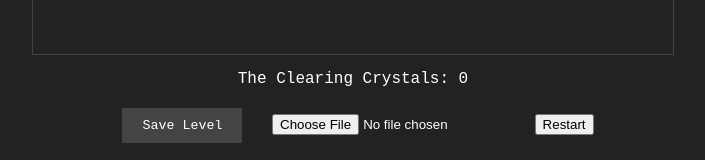
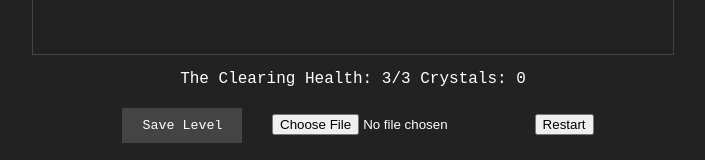
Before and after one commit to dolan/runaround-js, a website built with Vite: page index.html in a window 1280 px wide. Shown: the part 447-607 px from the top of the page, without its empty margins (287-992 px from the left). Built offline with nearby package versions, Linux system fonts and the light colour scheme.

Commit message:
feat: add health display to game-info bar
- Add health-display span to index.html game-info section
- updateGameInfo() now updates health text (e.g., "Health: 3/3")
- Provides fallback text display alongside canvas HUD hearts

Co-Authored-By: Claude Opus 4.6 <noreply@anthropic.com>

```diff
--- a/index.html
+++ b/index.html
@@ -11,6 +11,7 @@
         <canvas id="gameCanvas"></canvas>
         <div id="game-info">
             <span id="board-name"></span>
+            <span id="health-display">Health: 3/3</span>
             <span>Crystals: <span id="crystal-count">0</span></span>
         </div>
     </div>
--- a/src/game/main.js
+++ b/src/game/main.js
@@ -46,6 +46,10 @@ function updateViewport() {
 
 function updateGameInfo() {
     document.getElementById('crystal-count').textContent = player.crystals;
+    const healthEl = document.getElementById('health-display');
+    if (healthEl) {
+        healthEl.textContent = `Health: ${player.health}/${player.maxHealth}`;
+    }
 }
 
 /**
```
